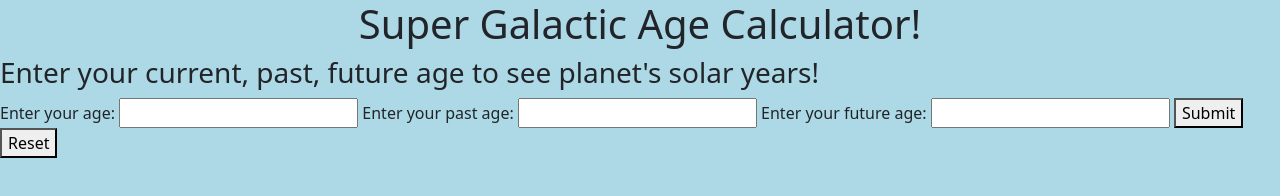
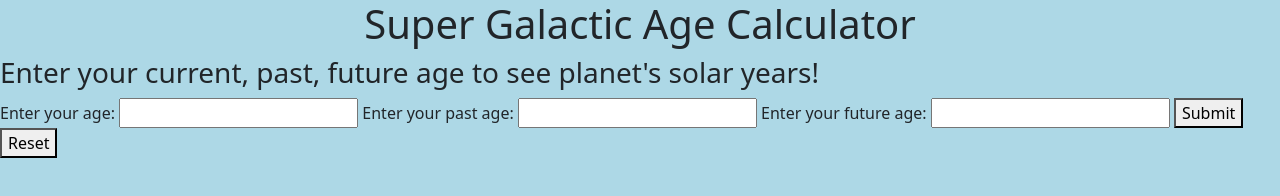
Before and after one commit to Eabdrazakov/-Galactic-Age-Calculator, a website built with webpack: page src/index.html in a window 1280 px wide. Built offline with nearby package versions, Linux system fonts and the light colour scheme.

Commit message:
It will remove ! in HTML

```diff
--- a/src/index.html
+++ b/src/index.html
@@ -6,7 +6,7 @@
 </head>
 
 <body>
-    <h1>Super Galactic Age Calculator!</h1>
+    <h1>Super Galactic Age Calculator</h1>
     <form id="form">
         <h3>Enter your current, past, future age to see planet's solar years!</h3>
         <label for="Enter/age">Enter your age:</label>
```
Also changed, not shown: src/index.js (indentation only), src/js/galactic.js (indentation only).
